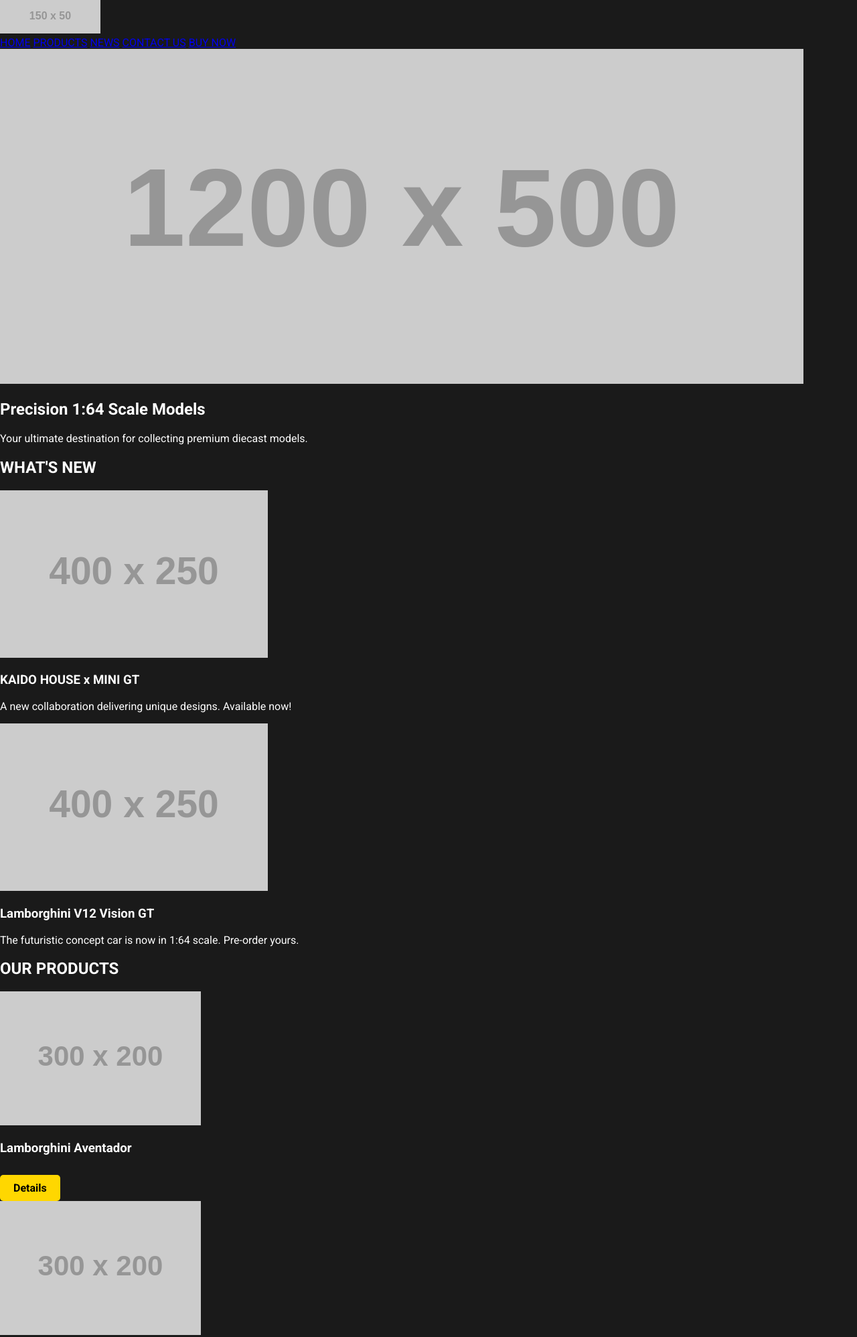
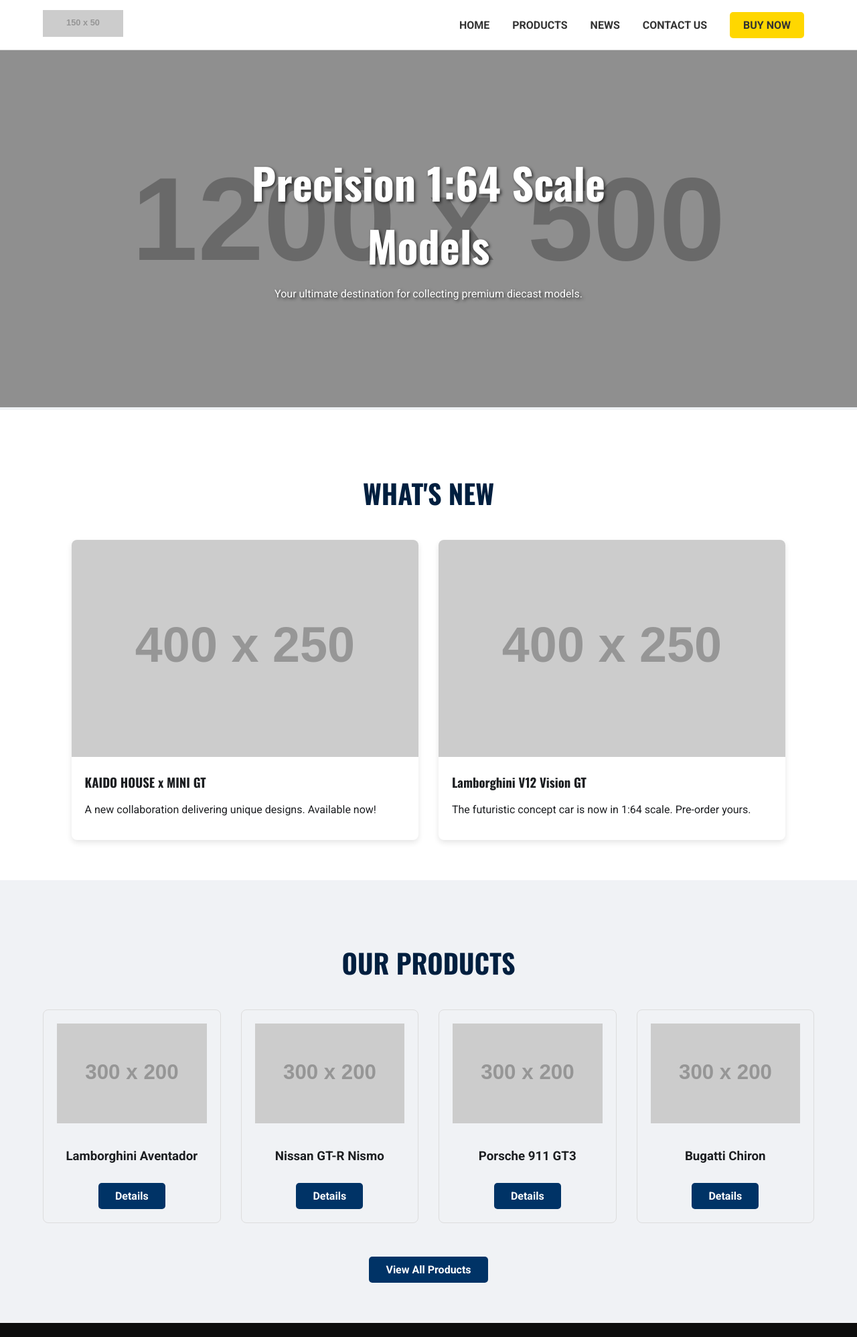
Before and after one commit to Amjadussidqi/UASKATI10524076, a plain HTML site: page index.html in a window 1280 px wide. Shown: the top 1996 px of the page at 67% size. Drawn offline with nearby package versions, Linux system fonts and the light colour scheme; placeholder pictures from the web are drawn by us.

Commit message:
Update style.css

```diff
--- a/style.css
+++ b/style.css
@@ -1,201 +1,198 @@
-@import url('https://fonts.googleapis.com/css2?family=Roboto:wght@400;700&display=swap');
+@import url('https://fonts.googleapis.com/css2?family=Roboto:wght@400;700&family=Oswald:wght@500;700&display=swap');
 
+/* --- GENERAL STYLES --- */
 body {
     font-family: 'Roboto', sans-serif;
     margin: 0;
-    background-color: #1a1a1a;
-    color: #fff;
+    background-color: #f0f2f5; /* Light gray background */
+    color: #1c1e21; /* Dark gray text */
 }
 
-.container {
-    display: grid;
-    grid-template-areas:
-        "header"
-        "menu"
-        "main"
-        "footer";
-    grid-template-rows: auto auto 1fr auto;
-    min-height: 100vh;
+a {
+    text-decoration: none;
+    color: inherit;
 }
 
-.header {
-    grid-area: header;
-    background-color: #0d0d0d;
-    color: #ffd700;
-    padding: 20px;
+h2 {
+    font-family: 'Oswald', sans-serif;
+    font-size: 2.5em;
     text-align: center;
-    border-bottom: 2px solid #ffd700;
+    margin-bottom: 40px;
+    color: #001f3f;
+    text-transform: uppercase;
 }
 
-.header h1 {
-    margin: 0;
-    animation: fadeInDown 1s ease-in-out;
+
+/* --- NEW HEADER --- */
+.header-new {
+    display: flex;
+    justify-content: space-between;
+    align-items: center;
+    padding: 15px 5%;
+    background-color: #ffffff;
+    border-bottom: 1px solid #ddd;
+    position: sticky;
+    top: 0;
+    z-index: 1000;
 }
 
-.marquee {
-    color: #fff;
-    font-size: 1em;
-    padding-top: 10px;
+.header-new .logo img {
+    height: 40px;
 }
 
-.menu {
-    grid-area: menu;
-    background-color: #000;
-    padding: 15px;
-    text-align: center;
+.menu-new a {
+    margin: 0 15px;
+    font-weight: bold;
+    color: #333;
+    transition: color 0.3s ease;
 }
 
-.menu a {
-    color: #ffd700;
-    margin: 0 15px;
-    text-decoration: none;
-    font-size: 1.2em;
-    transition: color 0.3s;
+.menu-new a:hover {
+    color: #0056b3;
 }
 
-.menu a:hover {
-    color: #fff;
+.buy-button-nav {
+    background-color: #ffd700;
+    color: #000;
+    padding: 10px 20px;
+    border-radius: 5px;
+    font-weight: bold;
+    transition: background-color 0.3s;
 }
 
-.main-content {
-    grid-area: main;
-    display: grid;
-    grid-template-columns: 1fr 3fr 1fr;
-    gap: 20px;
+.buy-button-nav:hover {
+    background-color: #e6c300;
+}
+
+
+/* --- NEW CONTENT AREA --- */
+.content-new {
+    width: 100%;
+}
+
+/* --- HERO SECTION --- */
+.hero {
+    position: relative;
+    text-align: center;
+    color: white;
+}
+
+.hero img {
+    width: 100%;
+    height: auto;
+    max-height: 550px;
+    object-fit: cover;
+    filter: brightness(0.7);
+}
+
+.hero-text {
+    position: absolute;
+    top: 50%;
+    left: 50%;
+    transform: translate(-50%, -50%);
+    text-shadow: 2px 2px 4px rgba(0, 0, 0, 0.7);
+}
+
+.hero-text h1 {
+    font-family: 'Oswald', sans-serif;
+    font-size: 4em;
+    margin: 0;
+}
+
+/* --- WHAT'S NEW SECTION --- */
+.whats-new {
+    padding: 60px 5%;
+    background-color: #ffffff;
+}
+
+.news-container {
+    display: flex;
+    justify-content: center;
+    gap: 30px;
+}
+
+.news-item {
+    background-color: #fff;
+    border-radius: 8px;
+    overflow: hidden;
+    box-shadow: 0 4px 8px rgba(0,0,0,0.1);
+    transition: transform 0.3s ease;
+    flex-basis: 45%;
+}
+
+.news-item:hover {
+    transform: translateY(-5px);
+}
+
+.news-item img {
+    width: 100%;
+    height: auto;
+}
+
+.news-content {
     padding: 20px;
 }
 
-.left, .right {
-    background-color: #001f3f;
-    padding: 20px;
-    border-radius: 8px;
-    animation: fadeInUp 1s ease-in-out;
+.news-content h3 {
+    font-family: 'Oswald', sans-serif;
+    margin-top: 0;
 }
 
-.left h3, .right h3 {
-    color: #ffd700;
-    border-bottom: 1px solid #ffd700;
-    padding-bottom: 10px;
+/* --- PRODUCTS SECTION --- */
+.products {
+    padding: 60px 5%;
 }
 
-.content {
-    grid-column: 2;
-    padding: 20px;
-    background-color: #003366;
-    border-radius: 8px;
-    animation: fadeIn 1.5s ease-in-out;
+.product-gallery-new {
+    display: grid;
+    grid-template-columns: repeat(auto-fit, minmax(250px, 1fr));
+    gap: 30px;
+    margin-bottom: 40px;
 }
 
-.product-gallery {
-    display: flex;
-    justify-content: space-around;
-    flex-wrap: wrap;
-    gap: 20px;
+.product-item-new {
+    border: 1px solid #ddd;
+    border-radius: 8px;
+    text-align: center;
+    padding: 20px;
+    transition: box-shadow 0.3s ease;
 }
 
-.product-item {
-    background-color: #001f3f;
-    padding: 20px;
-    border-radius: 8px;
-    text-align: center;
-    transition: transform 0.3s, box-shadow 0.3s;
-    width: 250px;
+.product-item-new:hover {
+    box-shadow: 0 4px 12px rgba(0,0,0,0.15);
 }
 
-.product-item:hover {
-    transform: translateY(-10px);
-    box-shadow: 0 10px 20px rgba(0,0,0,0.5);
-}
-
-.product-item img {
+.product-item-new img {
     max-width: 100%;
-    border-radius: 8px;
-    border: 2px solid #ffd700;
+    height: auto;
+    margin-bottom: 15px;
 }
 
 .buy-button {
-    background-color: #ffd700;
-    color: #000;
-    padding: 10px 20px;
-    text-decoration: none;
+    background-color: #003366;
+    color: #fff;
+    padding: 10px 25px;
     border-radius: 5px;
-    font-weight: bold;
     display: inline-block;
     margin-top: 10px;
+    font-weight: bold;
     transition: background-color 0.3s;
 }
 
 .buy-button:hover {
-    background-color: #fff;
+    background-color: #0056b3;
 }
 
-.transaction-form label {
-    display: block;
-    margin: 10px 0 5px;
+.view-all {
+    text-align: center;
 }
 
-.transaction-form input, .transaction-form textarea, .transaction-form select {
-    width: 100%;
-    padding: 10px;
-    margin-bottom: 20px;
-    border-radius: 5px;
-    border: none;
+
+/* --- NEW FOOTER --- */
+.footer-new {
+    background-color: #0d0d0d;
+    color: #aaa;
+    text-align: center;
+    padding: 20px;
+    font-size: 0.9em;
 }
-
-.invoice-box {
-    background-color: #001f3f;
-    padding: 20px;
-    border-radius: 8px;
-    border-left: 5px solid #ffd700;
-}
-
-.contact-card {
-    display: flex;
-    align-items: center;
-    background-color: #001f3f;
-    padding: 20px;
-    border-radius: 8px;
-}
-
-.profile-pic {
-    border-radius: 50%;
-    margin-right: 20px;
-    border: 3px solid #ffd700;
-}
-
-.footer {
-    grid-area: footer;
-    background-color: #0d0d0d;
-    color: #ffd700;
-    text-align: center;
-    padding: 10px;
-    border-top: 2px solid #ffd700;
-}
-
-/* Animations */
-@keyframes fadeIn {
-    from { opacity: 0; }
-    to { opacity: 1; }
-}
-
-@keyframes fadeInDown {
-    from {
-        opacity: 0;
-        transform: translateY(-20px);
-    }
-    to {
-        opacity: 1;
-        transform: translateY(0);
-    }
-}
-
-@keyframes fadeInUp {
-    from {
-        opacity: 0;
-        transform: translateY(20px);
-    }
-    to {
-        opacity: 1;
-        transform: translateY(0);
-    }
-}
```
